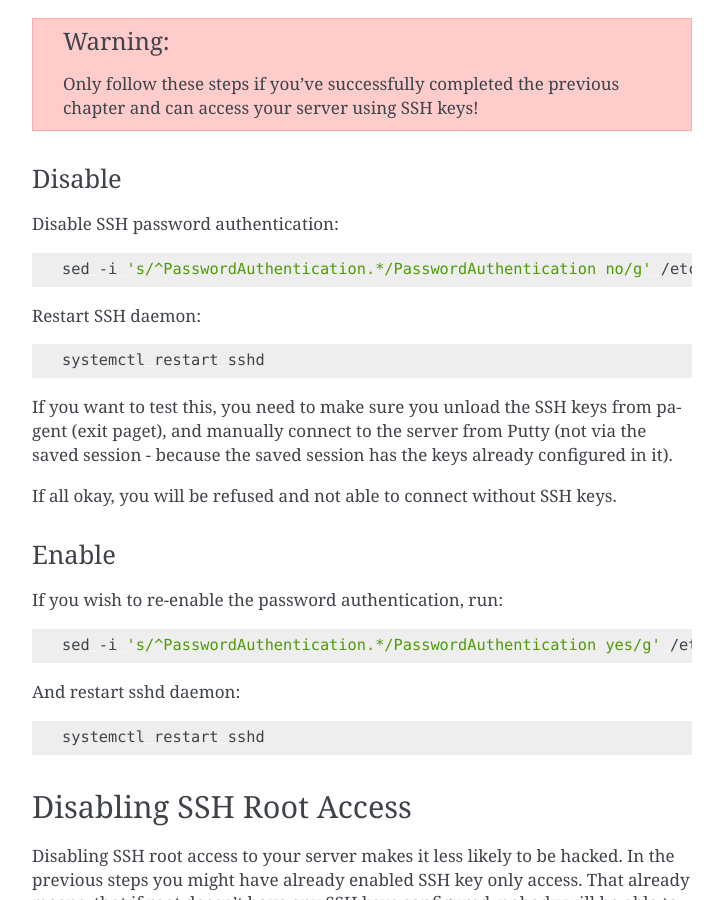
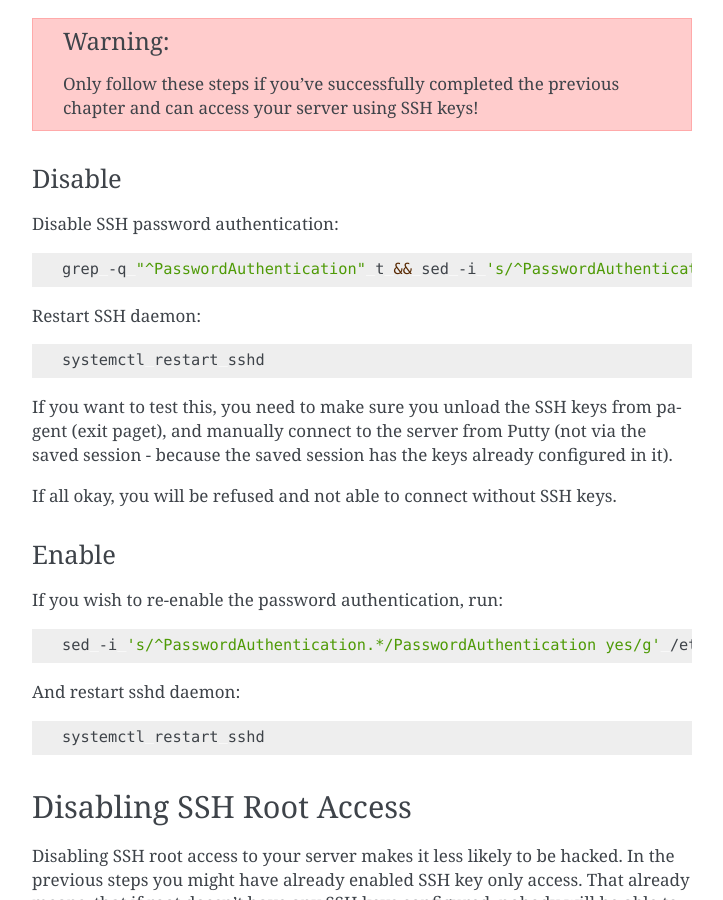
Before and after one commit to nuriel77/iri-playbook, a Sphinx documentation site: the page built from docs/securityhardening.rst, in a window 1280 px wide and 900 px high, scrolled down 8756 px. Shown: the whole window, without its empty margins (388-1111 px from the left). Built offline with Sphinx 7.4.7, drawn with Linux system fonts in a browser that asks for light colours.

Commit message:
Improve ssh config doc

```diff
--- a/docs/securityhardening.rst
+++ b/docs/securityhardening.rst
@@ -198,7 +198,7 @@
 
 .. code:: bash
 
-  sed -i 's/^PasswordAuthentication.*/PasswordAuthentication no/g' /etc/ssh/sshd_config
+  grep -q "^PasswordAuthentication" t && sed -i 's/^PasswordAuthentication.*/PasswordAuthentication no/g' /etc/ssh/sshd_config || echo "PasswordAuthentication no" >> /etc/ssh/sshd_config
 
 Restart SSH daemon:
 
```
